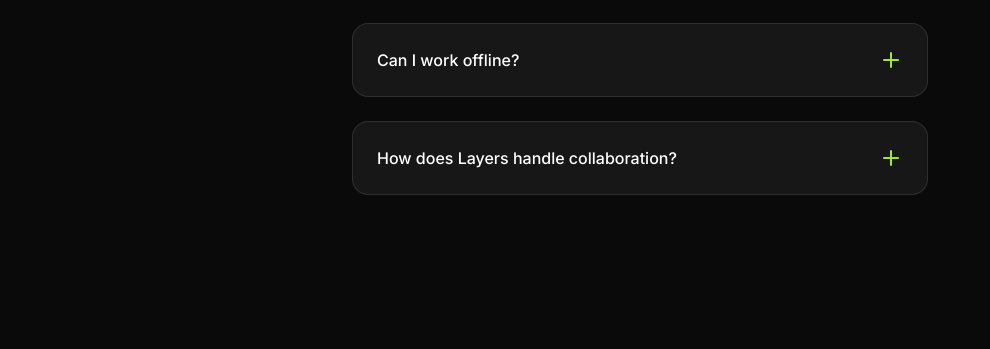
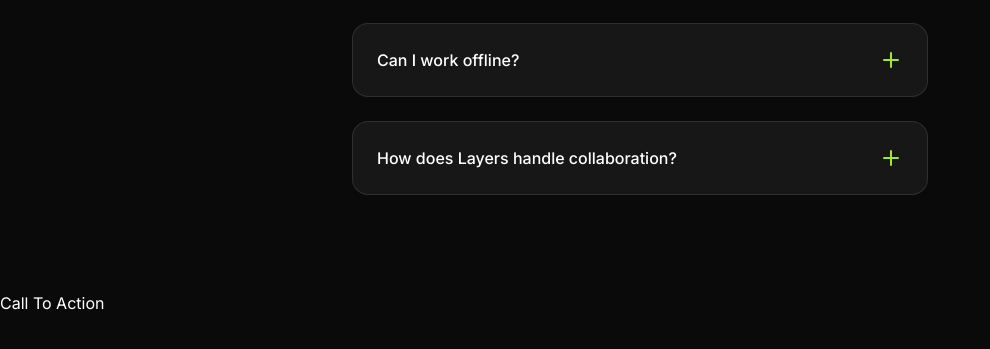
Before and after one commit to Menzy/portfolio-site, a Next.js app: page / in a window 1280 px wide. Shown: the part 4324-4673 px from the top of the page, without its empty margins (0-990 px from the left). Built offline with nearby package versions, Linux system fonts and the light colour scheme.

Commit message:
Add CallToAction section to Home page for improved user engagement

```diff
--- a/src/app/page.tsx
+++ b/src/app/page.tsx
@@ -1,3 +1,4 @@
+import CallToAction from "@/sections/CallToAction";
 import Faqs from "@/sections/Faqs";
 import Features from "@/sections/Features";
 import Hero from "@/sections/Hero";
@@ -16,6 +17,7 @@
             <Features />
             <Integrations />
             <Faqs />
+            <CallToAction />
         </>
     );
 }
```
